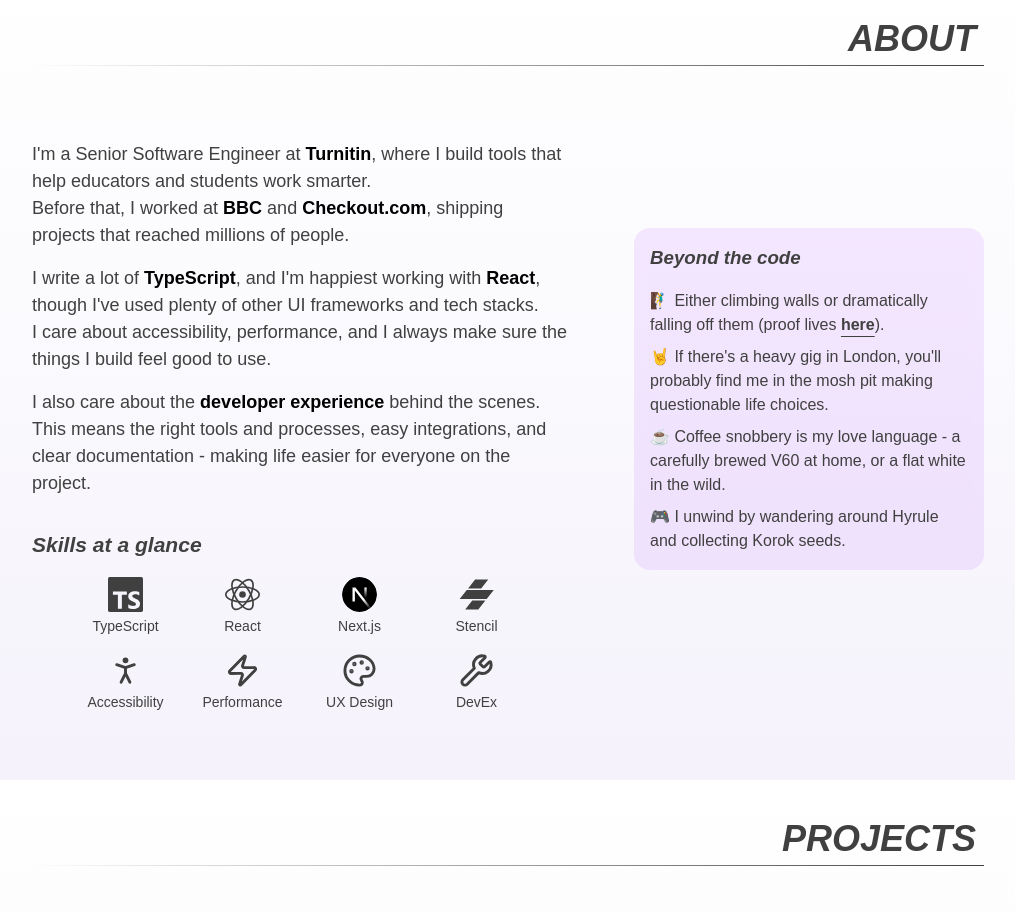
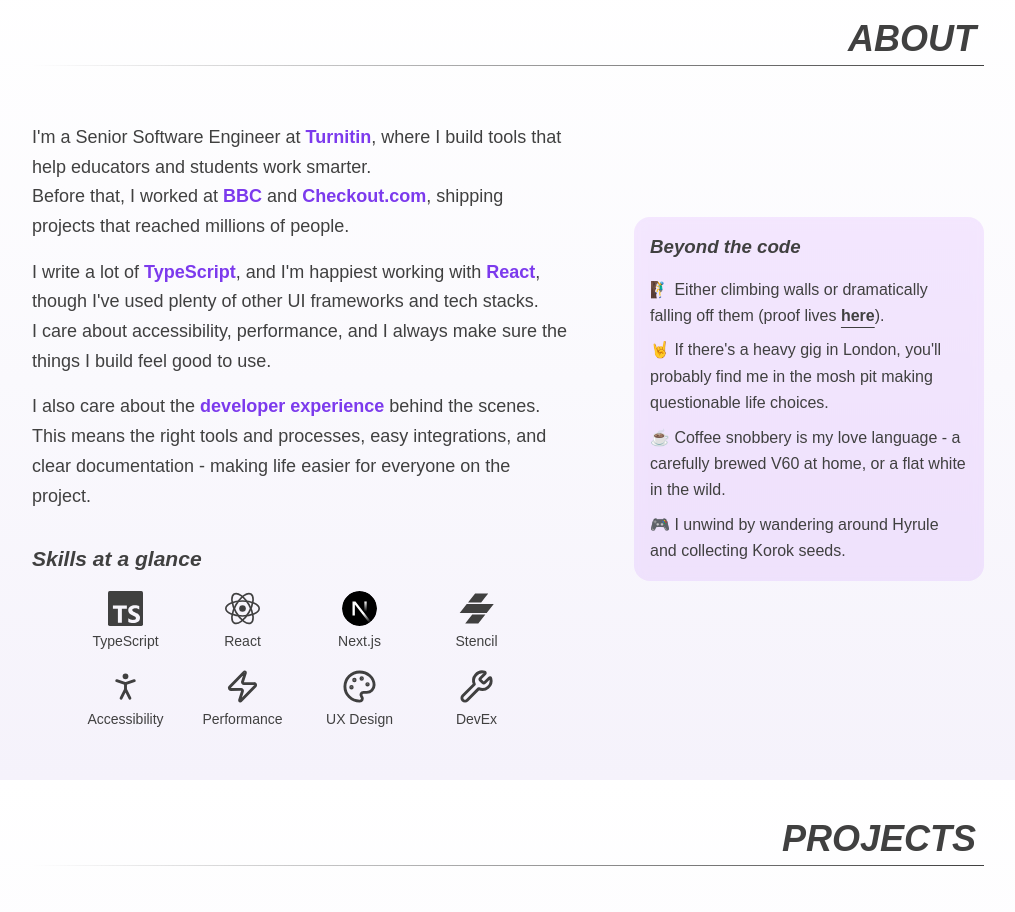
Before and after one commit to punit-shah/punitshah-dev-v2, a React (Vite) app: page / in a window 1280 px wide. Shown: the part 820-1732 px from the top of the page, without its empty margins (168-1183 px from the left). Built offline with nearby package versions, Linux system fonts and the light colour scheme; no server answers; a web font is replaced by a local one.

Commit message:
Adjust typography in About section
Increase line-height, use accent color for highlighted text

```diff
--- a/src/sections/About/About.module.css
+++ b/src/sections/About/About.module.css
@@ -15,6 +15,11 @@
     margin: 0;
     width: 100%;
     font-style: italic;
+  }
+
+  p,
+  li {
+    line-height: 1.65;
   }
 }
 
@@ -50,7 +55,7 @@
   gap: 1rem;
 
   strong {
-    color: var(--color-100);
+    color: var(--color-accent-1);
   }
 }
 
```
